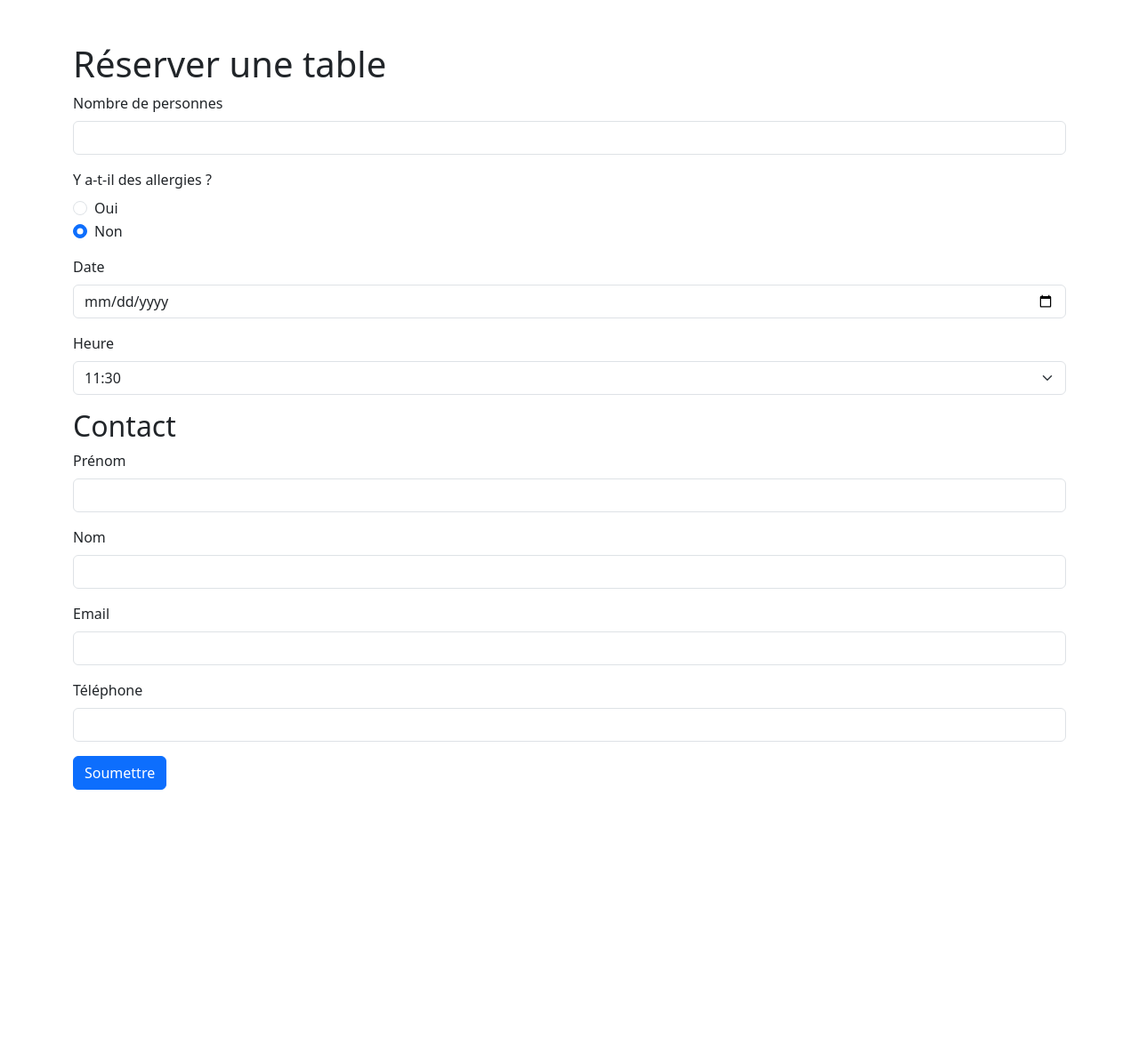
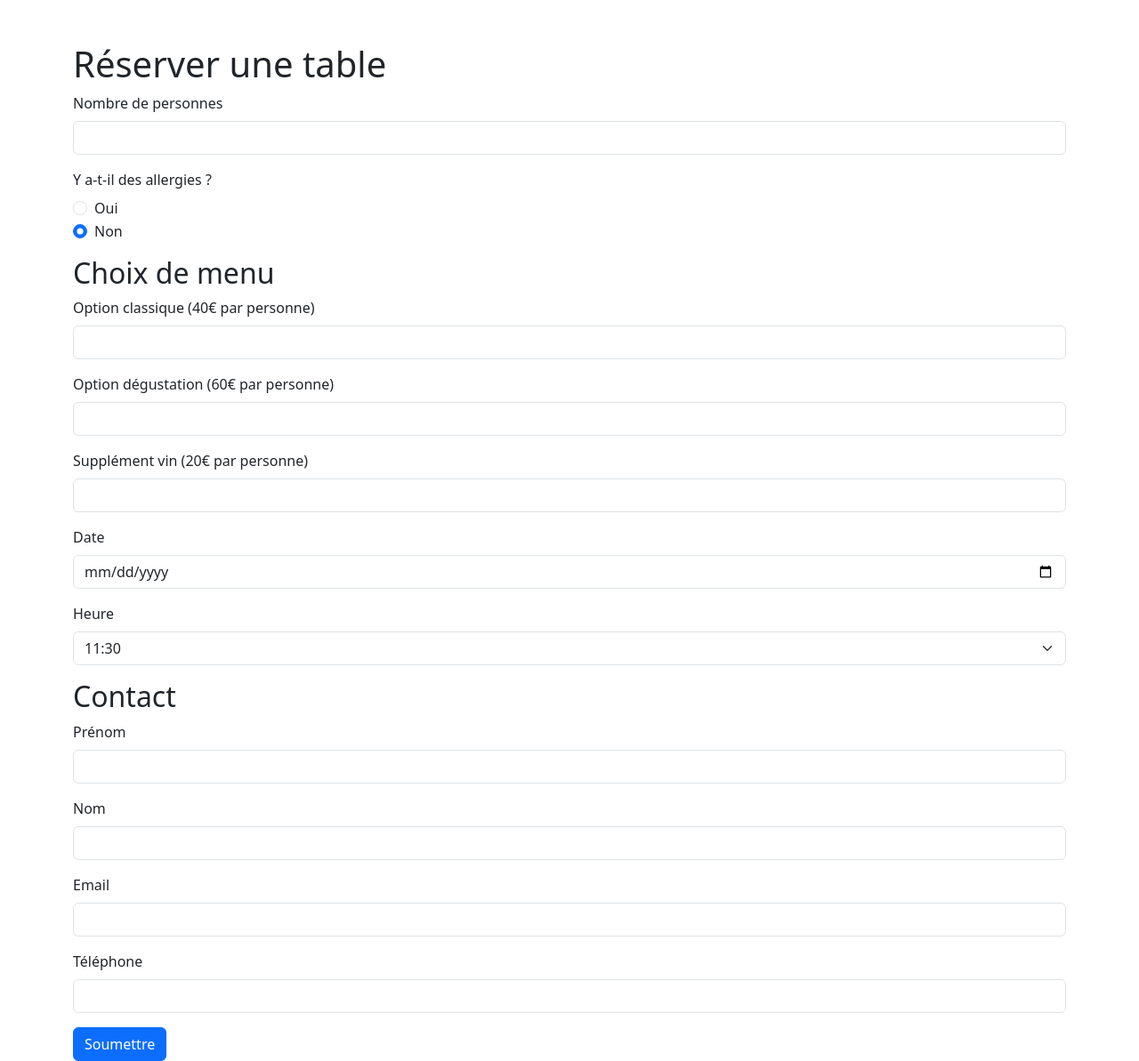
Before and after one commit to Meedloch/TableFlow, a Flask app: page / in a window 1280 px wide. Shown: the whole page at 89% size. Before the commit the page ends 888 px from the top, so only its background shows below. Run offline with Flask 3, Linux system fonts and the light colour scheme.

Commit message:
[ADD] Menu choices and wine

```diff
--- a/project/app/routes.py
+++ b/project/app/routes.py
@@ -1,7 +1,6 @@
 from flask import Blueprint, render_template, request, jsonify
 import datetime
 
-# Créer un Blueprint pour les routes
 bp = Blueprint('main', __name__)
 
 @bp.route("/")
@@ -10,9 +9,12 @@ def index():
 
 @bp.route("/submit-reservation", methods=["POST"])
 def submit_reservation():
-    # Récupérer les données du formulaire
     data = request.form
-    people_count = data.get("peopleCount")
+    people_count = int(data.get("peopleCount"))
+    classic_count = int(data.get("classicCount"))
+    tasting_count = int(data.get("tastingCount"))
+    wine_count = int(data.get("wineSupplementCount"))
+
     allergies = data.get("allergies")
     allergy_details = data.get("allergyText") if allergies == "yes" else "Aucune"
     reservation_date = data.get("reservationDate")
@@ -22,15 +24,25 @@ def submit_reservation():
     email = data.get("email")
     phone = data.get("phone")
 
-    # Validation côté serveur
+    # Validation du total des personnes et des choix de menu
+    if classic_count + tasting_count != people_count:
+        return render_template("error.html", message="Le total des choix de menu doit correspondre au nombre de personnes."), 400
+
+    # Validation des horaires et dates
     if not is_valid_date(reservation_date):
         return render_template("error.html", message="La date choisie n'est pas valide ou en dehors des jours d'ouverture."), 400
     if not is_valid_time(reservation_date, reservation_time):
         return render_template("error.html", message="L'heure choisie n'est pas valide pour ce jour."), 400
 
-    # Préparer les détails à afficher
+    # Calcul du coût total
+    total_price = (classic_count * 40) + (tasting_count * 60) + (wine_count * 20)
+
+    # Préparation des détails pour affichage
     reservation = {
         "Nombre de personnes": people_count,
+        "Option classique (40€)": classic_count,
+        "Option dégustation (60€)": tasting_count,
+        "Supplément vin (20€)": wine_count,
         "Allergies": allergy_details,
         "Date": reservation_date,
         "Heure": reservation_time,
@@ -38,19 +50,15 @@ def submit_reservation():
         "Nom": last_name,
         "Email": email,
         "Téléphone": phone,
+        "Prix total (€)": total_price,
     }
 
-    # Rendre un template avec les détails de la réservation
     return render_template("reservation_success.html", reservation=reservation)
 
-
-# Fonctions utilitaires
 def is_valid_date(date_str):
     try:
         date = datetime.datetime.strptime(date_str, "%Y-%m-%d").date()
         if date.weekday() not in [1, 2, 3, 4, 5]:  # Mardi à samedi
-            return False
-        if date.weekday() == 5 and datetime.datetime.now().time() < datetime.time(13, 30):
             return False
         return True
     except ValueError:
@@ -59,8 +67,6 @@ def is_valid_date(date_str):
 def is_valid_time(date_str, time_str):
     try:
         time = datetime.datetime.strptime(time_str, "%H:%M").time()
-        if datetime.time(11, 30) <= time <= datetime.time(13, 30) or datetime.time(19, 30) <= time <= datetime.time(21, 30):
-            return True
-        return False
+        return datetime.time(11, 30) <= time <= datetime.time(13, 30) or datetime.time(19, 30) <= time <= datetime.time(21, 30)
     except ValueError:
         return False
--- a/project/app/templates/form.html
+++ b/project/app/templates/form.html
@@ -31,6 +31,21 @@
         <div class="mb-3" id="allergyDetails" style="display: none;">
             <label for="allergyText" class="form-label">Veuillez décrire les allergies</label>
             <textarea class="form-control" id="allergyText" name="allergyText"></textarea>
+        </div>
+
+        <!-- Choix de menu -->
+        <h2>Choix de menu</h2>
+        <div class="mb-3">
+            <label for="classicCount" class="form-label">Option classique (40€ par personne)</label>
+            <input type="number" class="form-control" id="classicCount" name="classicCount" min="0" required>
+        </div>
+        <div class="mb-3">
+            <label for="tastingCount" class="form-label">Option dégustation (60€ par personne)</label>
+            <input type="number" class="form-control" id="tastingCount" name="tastingCount" min="0" required>
+        </div>
+        <div class="mb-3">
+            <label for="wineSupplementCount" class="form-label">Supplément vin (20€ par personne)</label>
+            <input type="number" class="form-control" id="wineSupplementCount" name="wineSupplementCount" min="0" required>
         </div>
 
         <!-- Date -->
--- a/project/app/templates/reservation_success.html
+++ b/project/app/templates/reservation_success.html
@@ -12,6 +12,9 @@
     <p>Merci pour votre réservation. Voici les détails :</p>
     <ul class="list-group">
         <li class="list-group-item"><strong>Nombre de personnes :</strong> {{ reservation['Nombre de personnes'] }}</li>
+        <li class="list-group-item"><strong>Option classique (40€) :</strong> {{ reservation['Option classique (40€)'] }}</li>
+        <li class="list-group-item"><strong>Option dégustation (60€) :</strong> {{ reservation['Option dégustation (60€)'] }}</li>
+        <li class="list-group-item"><strong>Supplément vin (20€) :</strong> {{ reservation['Supplément vin (20€)'] }}</li>
         <li class="list-group-item"><strong>Allergies :</strong> {{ reservation['Allergies'] }}</li>
         <li class="list-group-item"><strong>Date :</strong> {{ reservation['Date'] }}</li>
         <li class="list-group-item"><strong>Heure :</strong> {{ reservation['Heure'] }}</li>
@@ -19,8 +22,10 @@
         <li class="list-group-item"><strong>Nom :</strong> {{ reservation['Nom'] }}</li>
         <li class="list-group-item"><strong>Email :</strong> {{ reservation['Email'] }}</li>
         <li class="list-group-item"><strong>Téléphone :</strong> {{ reservation['Téléphone'] }}</li>
+        <li class="list-group-item"><strong>Prix total (€) :</strong> {{ reservation['Prix total (€)'] }}</li>
     </ul>
     <a href="/" class="btn btn-primary mt-3">Retour à l'accueil</a>
 </div>
+
 </body>
 </html>
```
